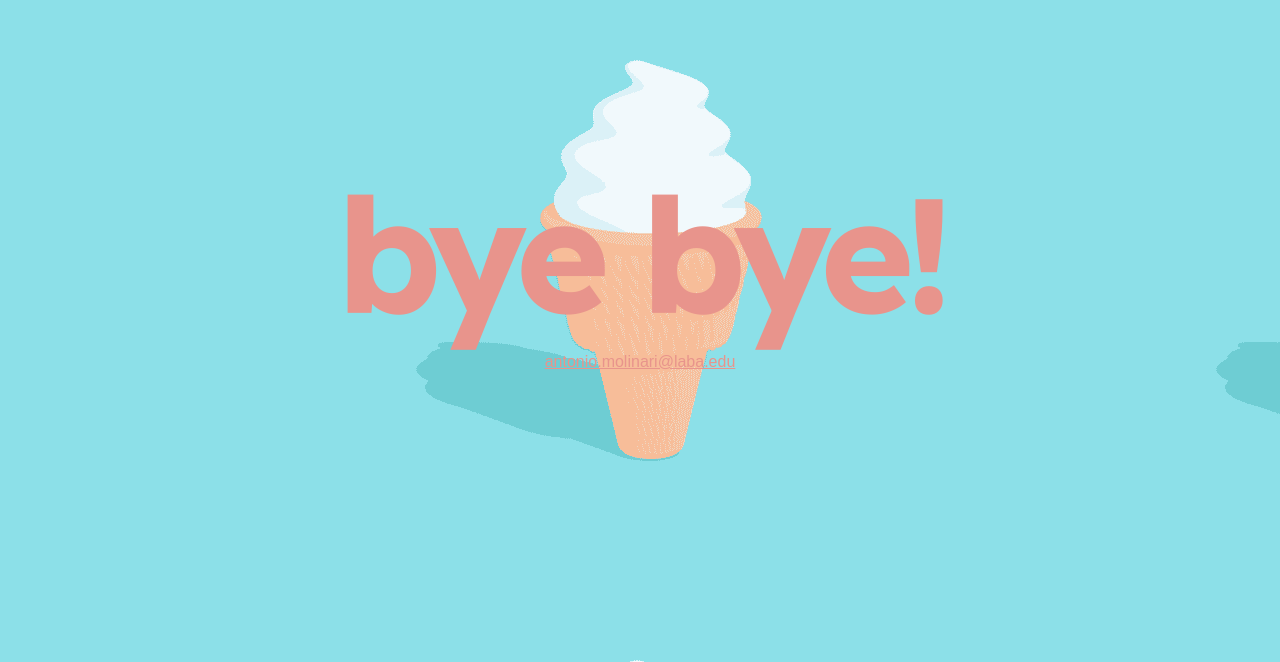
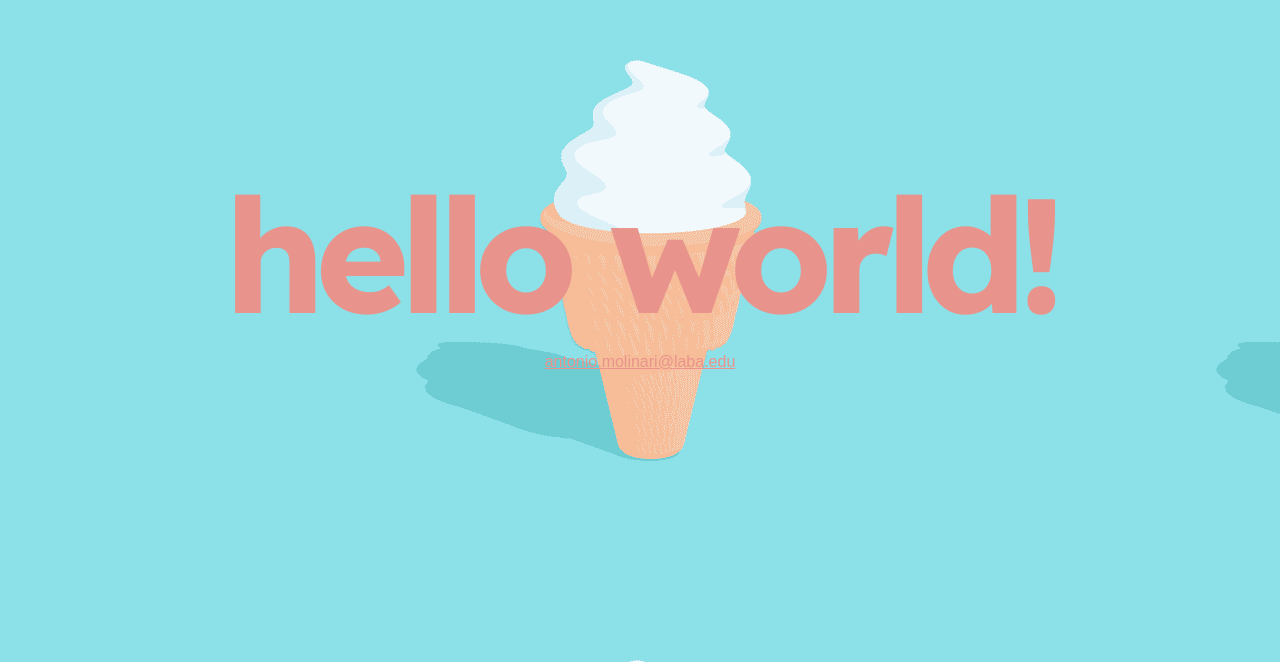
Before and after one commit to labait/biennio1_20232024_lesson3, a plain HTML site: page index.html in a window 1280 px wide. Shown: the part 138-800 px from the top of the page. Drawn offline with Linux system fonts and the light colour scheme.

Commit message:
updated text

```diff
--- a/index.html
+++ b/index.html
@@ -12,7 +12,7 @@
 <body class="spaced">
   <main>
     <div>
-      <h1 id="title" class="spaced">bye bye!</h1>
+      <h1 id="title" class="spaced">hello world!</h1>
       <a href="mailto: antonio.molinari@laba.edu">antonio.molinari@laba.edu</a>
     </div>
   </main>
```
